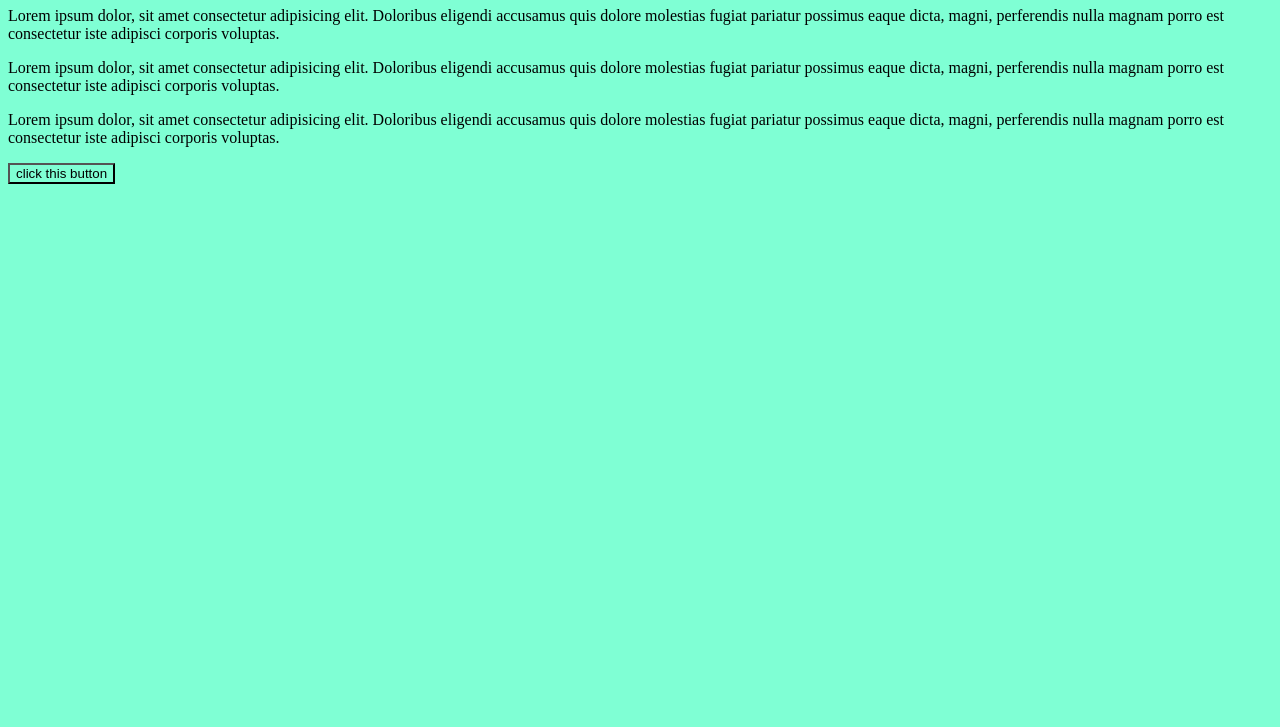
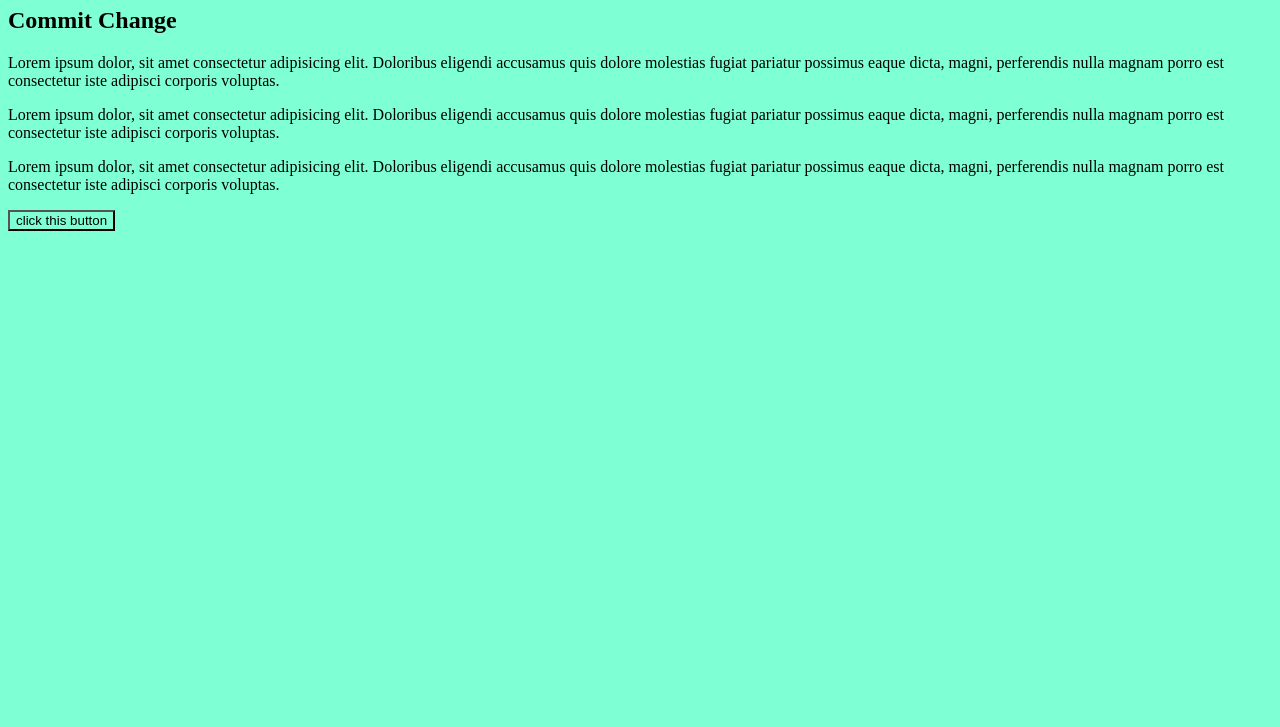
Before and after one commit to MBarre28/GITVERSIONCTRL, a plain HTML site: page index.html in a window 1280 px wide. Shown: the part 73-800 px from the top of the page. Drawn offline with Linux system fonts and the light colour scheme.

Commit message:
Version Commit

```diff
--- a/index.html
+++ b/index.html
@@ -8,6 +8,8 @@
 </head>
 <body>
     <h1> Website Tracker </h1>
+
+    <h2> Commit Change </h2>
 
     <p> Lorem ipsum dolor, sit amet consectetur adipisicing elit. Doloribus eligendi accusamus quis dolore molestias fugiat pariatur possimus eaque dicta, magni, perferendis nulla magnam porro est consectetur iste adipisci corporis voluptas.</p>
 
```
